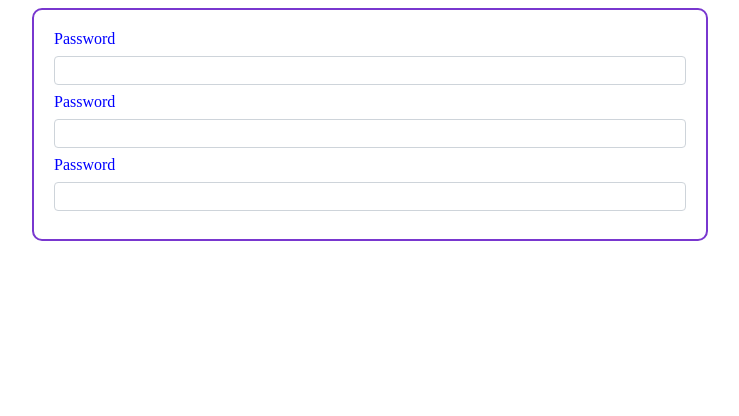
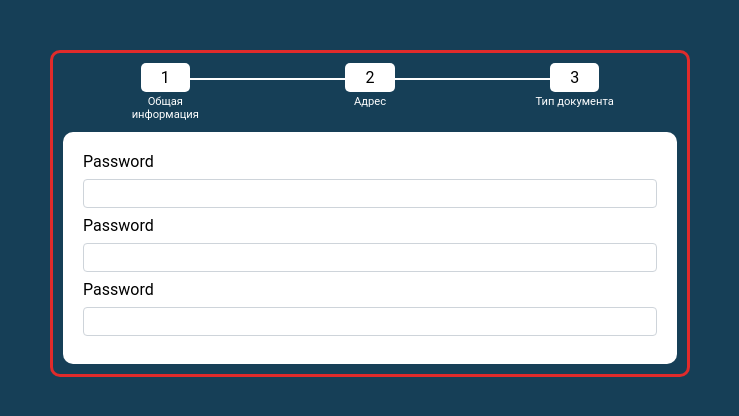
Before and after one commit to varMarat/vue-form-progress-bar, a Vue app: page / in a window 1280 px wide. Shown: the top 416 px of the page, without its empty margins (270-1009 px from the left). Built offline with nearby package versions, Linux system fonts and the light colour scheme.

Commit message:
added progress bar

```diff
--- a/src/App.vue
+++ b/src/App.vue
@@ -1,19 +1,29 @@
 <template>
-  <div>
-    <myForm/>
+  <div id="app">
+    <div class="app-wrapper">
+      <ProgressBar/>
+      <MyForm/>
+    </div>
   </div>
 </template>
 
 <script>
-import myForm from './components/MyForm'
+import MyForm from './components/MyForm'
+import ProgressBar from './components/ProgressBar'
 export default {
   name: 'App',
   components: {
-    myForm
+    MyForm, ProgressBar
   }
 }
 </script>
 
 <style lang="scss">
-
+.app-wrapper{
+  width: 50%;
+  margin: 50px auto;
+  border: 3px solid rgb(224, 43, 43);
+  padding: 10px;
+  border-radius: 10px;
+}
 </style>
--- a/src/assets/scss/styles.scss
+++ b/src/assets/scss/styles.scss
@@ -1,5 +1,10 @@
 @import './variables.scss';
-
+*{
+    box-sizing: border-box;
+    margin: 0;
+    padding: 0;
+    font-family: 'Roboto', sans-serif;
+}
 body{
-    color: $main-color;
+    background: #163f57;
 }
--- a/src/components/MyForm.vue
+++ b/src/components/MyForm.vue
@@ -1,5 +1,5 @@
 <template>
-  <div class="wrapper">
+  <div class="form-wrapper">
     <form action="">
         <FormGroup/>
         <FormGroup/>
@@ -12,7 +12,7 @@
 import FormGroup from './FormGroup.vue'
 
 export default {
-  name: 'myForm',
+  name: 'MyForm',
   components:{
       FormGroup
   }
@@ -20,11 +20,9 @@ export default {
 </script>
 
 <style lang="scss">
-  .wrapper{
-    width: 50%;
-    margin: 0 auto;
-    border: 2px solid rgb(121, 55, 207);
+  .form-wrapper{
     border-radius: 10px;
     padding: 20px;
+    background: #fff;
   }
 </style>
--- /dev/null
+++ b/src/components/ProgressBar.vue
@@ -0,0 +1,69 @@
+<template>
+    <div class="progress-wrapper">
+        <ul class="progressbar">
+            <li class="active">1<span>Общая информация</span></li>
+            <li>2<span>Адрес</span></li>
+            <li>3<span>Тип документа</span></li>
+        </ul>
+    </div>
+</template>
+
+<script>
+export default{
+    name: 'ProgressBar'
+}
+</script>
+
+<style lang="scss">
+.progress-wrapper{
+    margin-bottom: 40px;
+}
+.progressbar{
+    display: flex;
+    justify-content: space-around;
+    li{
+        background: #fff;
+        border-radius: 5px;
+        list-style-type: none;
+        padding: 5px 0;
+        width: 8%;
+        text-align: center;
+        position: relative;
+        &:after{
+            position: absolute;
+            content: '';
+            background: #fff;
+            width: 160%;
+            height: 2px;
+            top: 50%;
+            left: 100%;
+        }
+         &:before{
+            position: absolute;
+            content: '';
+            background: #fff;
+            width: 160%;
+            height: 2px;
+            top: 50%;
+            right: 100%;
+        }
+        &:last-child:after{
+            width: 0;
+            height: 0;
+        }
+        &:first-child:before{
+            width: 0;
+            height: 0;
+        }
+        span{
+            position: absolute;
+            color: #fff;
+            font-size: .7em;
+            top: 110%;
+            left: -50%;
+            right: -50%;
+        }
+    }
+
+}
+</style>
```
